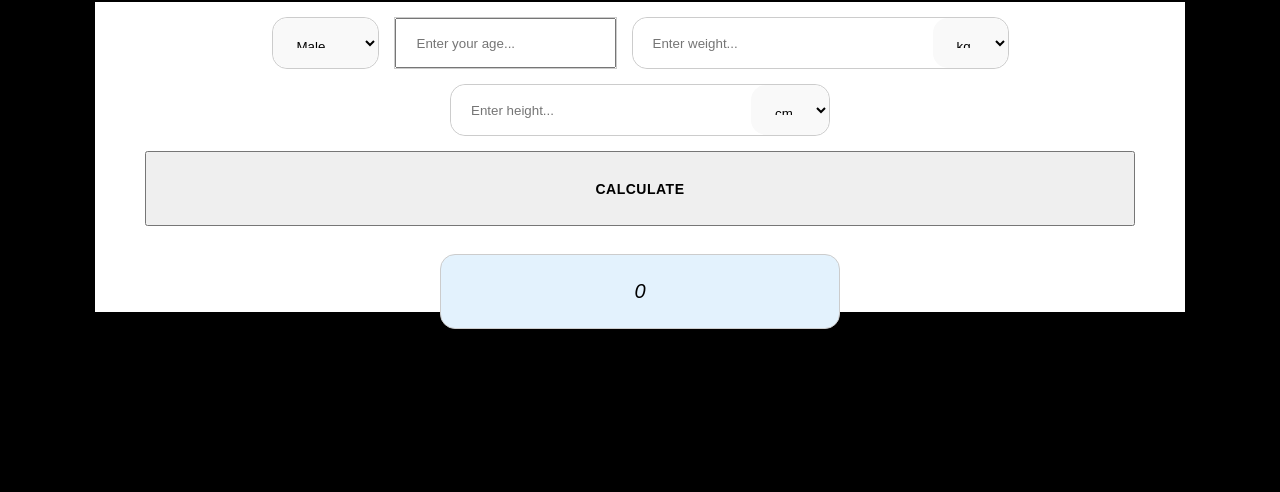
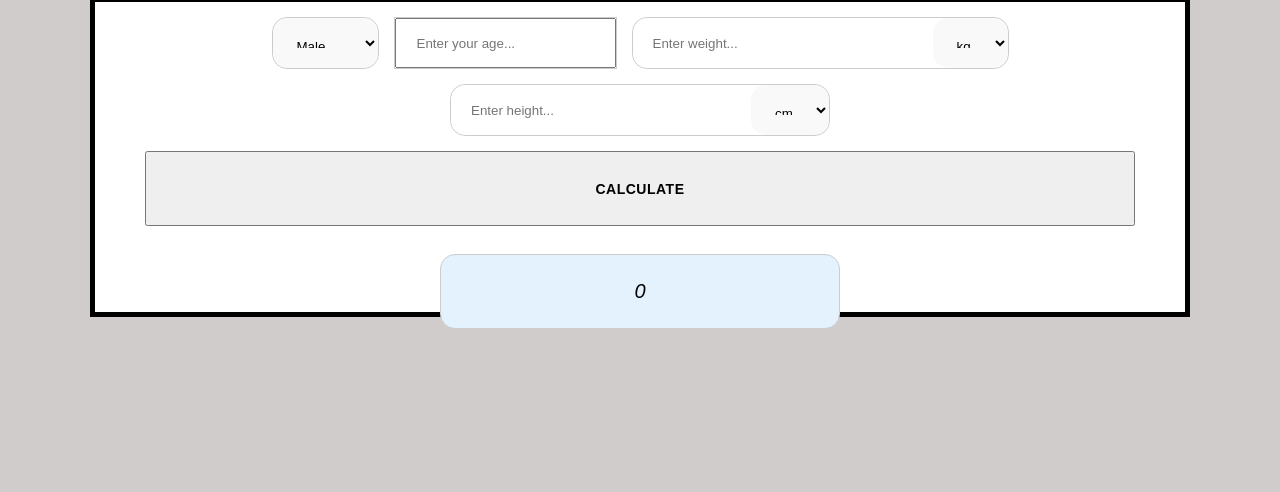
Before and after one commit to BuraksBlue/Flawless-BMR-Calculator-, a plain HTML site: page index.html in a window 1280 px wide. Shown: the part 308-800 px from the top of the page. Drawn offline with Linux system fonts and the light colour scheme.

Commit message:
Change background color from black to light gray

```diff
--- a/style.css
+++ b/style.css
@@ -11,7 +11,7 @@ body{
 	justify-content:center;
 	align-items:center;
     margin:0;
-	background-color:black; /*burda sayfanın yani bodynin tüm içeriğinin,minimum ekran boyutu kadar olmasını ayarlayarak,ekranda boşluk kalmamasını ve
+	background-color:rgb(208, 204, 204); /*burda sayfanın yani bodynin tüm içeriğinin,minimum ekran boyutu kadar olmasını ayarlayarak,ekranda boşluk kalmamasını ve
 	sayfa daha da uzarsa ekranın aşağı doğru kayabilmesini sağladık,sonra body'deki elemanların x ekseninde ve y ekseninde tam ortada olmasını,sayfanın
 	kenarlarındaki boşlukların(margin) 0'a inmesini ve en sonda da sayfanın arka planının beyaz olmasını sağladık.HTML'de oluşturduğumuz body,sayfa diye bahsettiğimiz şeyi oluşturuyor.*/
 }
@@ -197,6 +197,7 @@ body{
 	min-height:100vh;
 	height:100vh !important;
 	overflow:hidden;
+	background-color:black;
 }
 }
 
```
